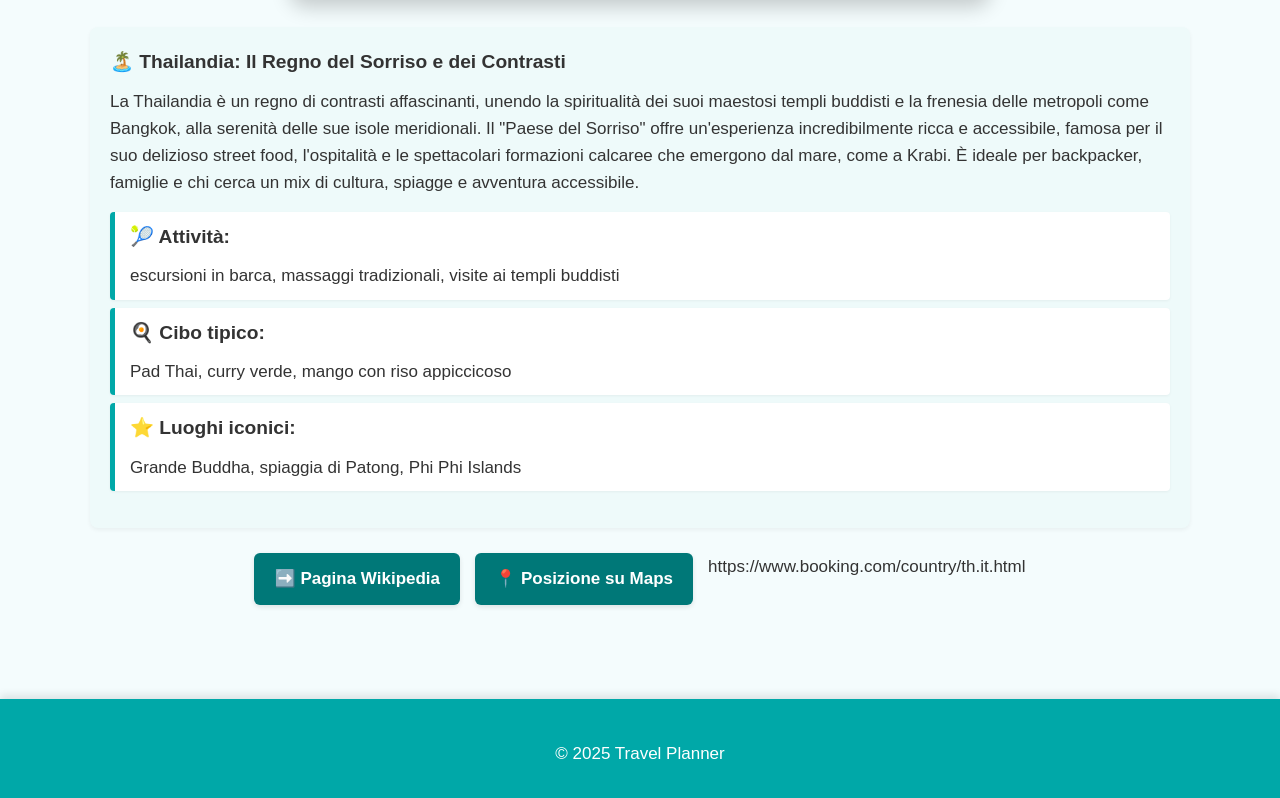
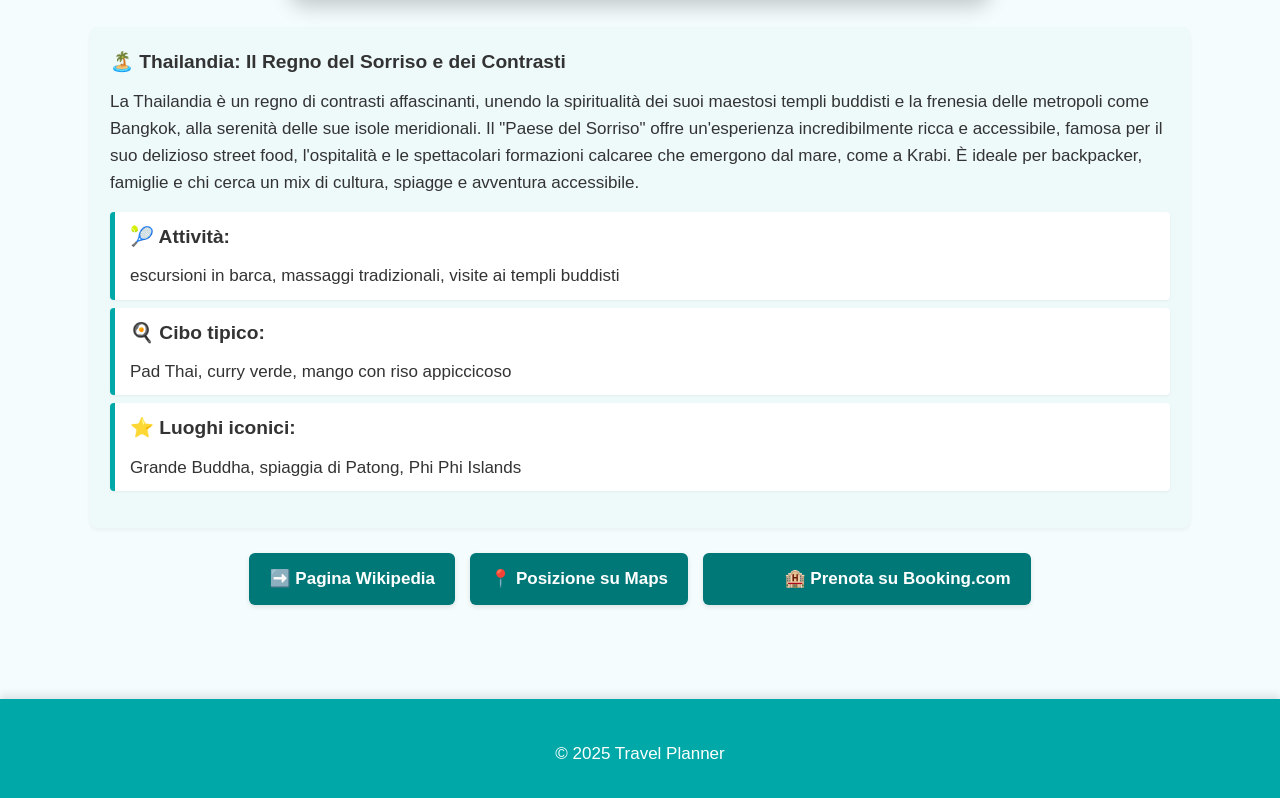
Before and after one commit to GabbodiSquare/TravelPlanner2, a plain HTML site: page thailandia.html in a window 1280 px wide. Shown: the part 794-1592 px from the top of the page. Drawn offline with Linux system fonts and the light colour scheme.

Commit message:
Update thailandia.html

```diff
--- a/thailandia.html
+++ b/thailandia.html
@@ -40,7 +40,9 @@
         <a href="https://www.google.com/maps/place/Thailandia" target="_blank" rel="noopener noreferrer">
              📍 Posizione su Maps
         </a>
-      https://www.booking.com/country/th.it.html
+      <a href="https://www.booking.com/country/th.it.html" target="_blank" rel="noopener noreferrer">
+             🏨 Prenota su Booking.com
+       </a>
     </div>
   </main>
   <footer>
```
